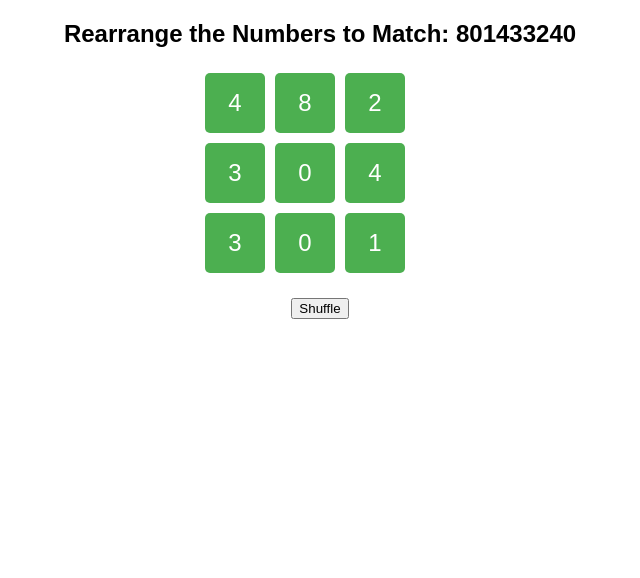
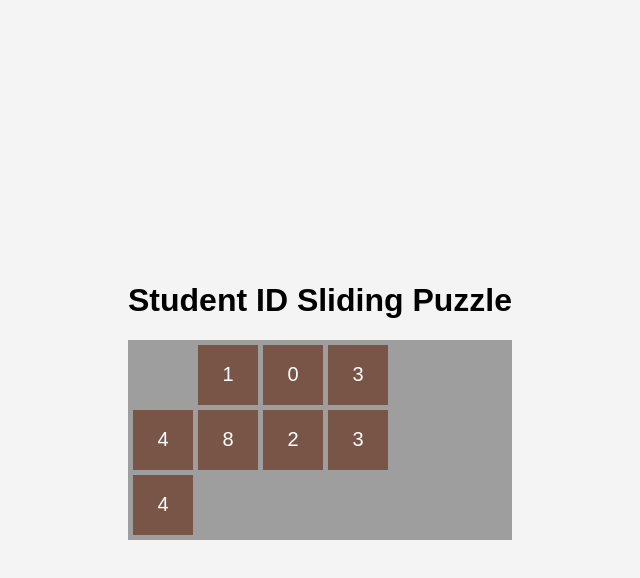
Before and after one commit to akashr-git/assignment9, a plain HTML site: page index.html in a window 1280 px wide. Shown: the whole page, without its empty margins (320-960 px from the left). Drawn offline with Linux system fonts and the light colour scheme.

Commit message:
Update index.html

```diff
--- a/index.html
+++ b/index.html
@@ -3,80 +3,90 @@
 <head>
     <meta charset="UTF-8">
     <meta name="viewport" content="width=device-width, initial-scale=1.0">
-    <title>Number Puzzle Game</title>
+    <title>Student ID Sliding Puzzle</title>
     <style>
-        body { font-family: Arial, sans-serif; text-align: center; }
-        #game-board { display: flex; flex-wrap: wrap; width: 240px; margin: 20px auto; }
-        .tile { width: 60px; height: 60px; margin: 5px; display: flex; justify-content: center; align-items: center;
-                background: #4CAF50; color: white; font-size: 24px; cursor: pointer; border-radius: 5px; }
-        .tile.empty { background: transparent; cursor: default; }
+        body {
+            font-family: Arial, sans-serif;
+            display: flex;
+            justify-content: center;
+            align-items: center;
+            height: 100vh;
+            margin: 0;
+            background: #f4f4f4;
+        }
+        #game-container {
+            display: grid;
+            grid-template-columns: repeat(4, 60px); /* 4 tiles per row */
+            gap: 5px;
+            background-color: #9e9e9e;
+            padding: 5px;
+        }
+        .tile {
+            display: flex;
+            justify-content: center;
+            align-items: center;
+            width: 60px;
+            height: 60px;
+            background-color: #795548; /* Dark brown color */
+            color: white;
+            font-size: 20px;
+            cursor: pointer;
+            user-select: none;
+        }
+        .empty {
+            background-color: transparent;
+            cursor: default;
+        }
     </style>
 </head>
 <body>
-    <h2>Rearrange the Numbers to Match: 801433240</h2>
-    <div id="game-board"></div>
-    <button onclick="shuffleTiles()">Shuffle</button>
+    <div>
+        <h1>Student ID Sliding Puzzle</h1>
+        <div id="game-container"></div>
+    </div>
+
     <script>
-        const correctOrder = "801433240".split("");
-        let shuffledNumbers = shuffle([...correctOrder]);
+        const targetId = '801433240'.slice(0, 8).split('');
+        targetId.push(''); // Add an empty space for the sliding puzzle
+        let tiles = [...targetId];
 
-        function shuffle(array) {
-            for (let i = array.length - 1; i > 0; i--) {
-                let j = Math.floor(Math.random() * (i + 1));
-                [array[i], array[j]] = [array[j], array[i]];
-            }
-            return array;
-        }
-
-        function createBoard() {
-            const board = document.getElementById("game-board");
-            board.innerHTML = "";
-            shuffledNumbers.forEach((num, index) => {
-                let tile = document.createElement("div");
-                tile.classList.add("tile");
-                tile.textContent = num;
-                tile.draggable = true;
-                tile.addEventListener("dragstart", dragStart);
-                tile.addEventListener("dragover", dragOver);
-                tile.addEventListener("drop", drop);
-                tile.dataset.index = index;
-                board.appendChild(tile);
+        function setupTiles() {
+            const container = document.getElementById('game-container');
+            container.innerHTML = '';
+            tiles.forEach((tile, index) => {
+                const tileElement = document.createElement('div');
+                tileElement.textContent = tile;
+                tileElement.className = tile === '' ? 'tile empty' : 'tile';
+                tileElement.onclick = () => moveTile(index);
+                container.appendChild(tileElement);
             });
         }
 
-        let draggedItem = null;
-        function dragStart(event) {
-            draggedItem = event.target;
-        }
-
-        function dragOver(event) {
-            event.preventDefault();
-        }
-
-        function drop(event) {
-            event.preventDefault();
-            if (draggedItem !== event.target) {
-                let fromIndex = draggedItem.dataset.index;
-                let toIndex = event.target.dataset.index;
-                [shuffledNumbers[fromIndex], shuffledNumbers[toIndex]] =
-                [shuffledNumbers[toIndex], shuffledNumbers[fromIndex]];
-                createBoard();
+        function moveTile(index) {
+            const emptyIndex = tiles.indexOf('');
+            const validMoves = [emptyIndex - 1, emptyIndex + 1, emptyIndex - 4, emptyIndex + 4];
+            if (validMoves.includes(index)) {
+                [tiles[index], tiles[emptyIndex]] = [tiles[emptyIndex], tiles[index]];
+                setupTiles();
                 checkWin();
             }
         }
 
+        function shuffle() {
+            for (let i = tiles.length - 1; i > 0; i--) {
+                const j = Math.floor(Math.random() * (i + 1));
+                [tiles[i], tiles[j]] = [tiles[j], tiles[i]];
+            }
+            setupTiles();
+        }
+
         function checkWin() {
-            if (shuffledNumbers.join("") === correctOrder.join("")) {
-                alert("Congratulations! You arranged the numbers correctly.");
+            if (tiles.join('') === targetId.join('')) {
+                alert('Congratulations! You solved the puzzle!');
             }
         }
 
-        function shuffleTiles() {
-            shuffledNumbers = shuffle([...correctOrder]);
-            createBoard();
-        }
-
-        createBoard();
+        window.onload = shuffle;
     </script>
 </body>
 </html>
```
